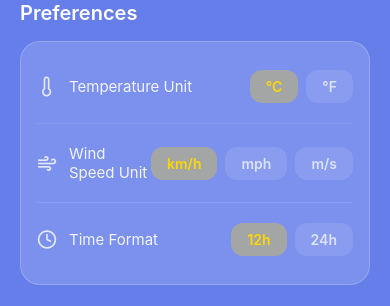
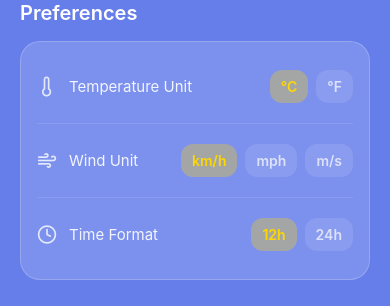
Before and after one commit to AngeloRXP/WeatherNow-SAIT-Phase4, a React Native app: screen /Settings in a window 390 px wide. Shown: the part 318-624 px from the top of the page. Built offline with nearby package versions, Linux system fonts and the light colour scheme; no server answers.

Commit message:
Some UI changes

```diff
--- a/src/screens/SearchScreen.js
+++ b/src/screens/SearchScreen.js
@@ -21,7 +21,7 @@ import {
 import Icon from 'react-native-vector-icons/Feather';
 // import Geolocation from '@react-native-community/geolocation'; // COMENTADO
 
-import { searchCities, getCurrentWeatherByCity } from '../services/weatherAPI';
+import { searchCities } from '../services/weatherAPI';
 import {
   saveRecentSearch,
   getRecentSearches,
@@ -69,7 +69,7 @@ const SearchScreen = ({ navigation }) => {
       }
     } catch (error) {
       console.error('Search error:', error);
-      Alert.alert('Search Error', 'Failed to search cities. Please try again.');
+      Alert.alert('Search Error', 'Failed to search for cities. Please try again.');
     } finally {
       setSearching(false);
     }
@@ -96,31 +96,6 @@ const SearchScreen = ({ navigation }) => {
       Alert.alert('Error', 'Failed to select location');
     }
   };
-
-/*
-  const handleUseCurrentLocation = () => {
-    Geolocation.getCurrentPosition(
-      async (position) => {
-        const { latitude, longitude } = position.coords;
-        navigation.navigate('Home', {
-          selectedLocation: {
-            name: 'Current Location',
-            lat: latitude,
-            lon: longitude,
-          },
-        });
-      },
-      (error) => {
-        console.error('Geolocation error:', error);
-        Alert.alert(
-          'Location Error',
-          'Unable to get current location. Please check permissions.'
-        );
-      },
-      { enableHighAccuracy: true, timeout: 15000, maximumAge: 10000 }
-    );
-  };
-*/
 
 const handleUseCurrentLocation = () => {
   // GPS desabilitado - usando Calgary como padrão
--- a/src/screens/SettingsScreen.js
+++ b/src/screens/SettingsScreen.js
@@ -251,7 +251,8 @@ const SettingsScreen = ({ navigation }) => {
 
             <View style={styles.divider} />
 
-            <SettingItem icon="wind" label="Wind Speed Unit">
+            <SettingItem icon="wind" label="Wind Unit">
+
               <View style={styles.buttonGroup}>
                 {Object.values(WIND_SPEED_UNITS).map((unit) => (
                   <TouchableOpacity
@@ -559,7 +560,7 @@ const styles = StyleSheet.create({
     gap: 8,
   },
   unitButton: {
-    paddingHorizontal: 16,
+    paddingHorizontal: 11,
     paddingVertical: 8,
     borderRadius: 12,
     backgroundColor: 'rgba(255, 255, 255, 0.1)',
```
Also changed, not shown: 1 other file (tests, documents, lock files or other folders).
